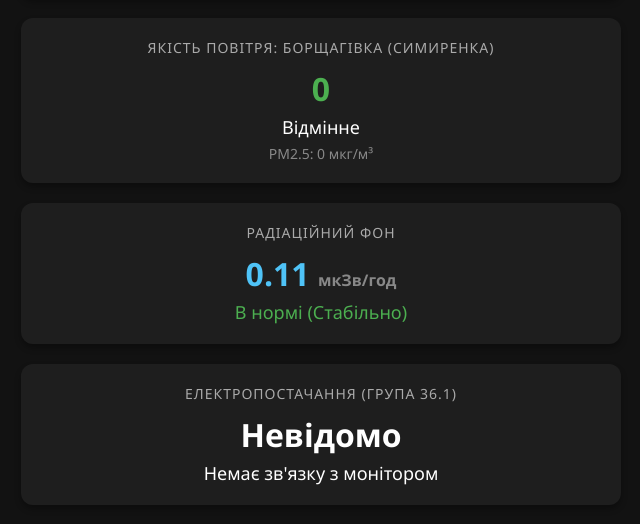
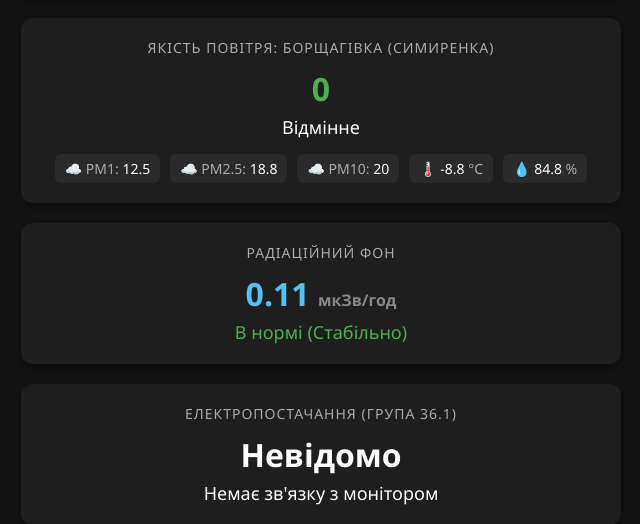
Before and after one commit to weby-homelab/security-monitor-kyiv, a Flask app: page / in a window 1280 px wide. Shown: the part 680-1204 px from the top of the page, without its empty margins (319-959 px from the left). Run offline with Flask 3, Linux system fonts and the light colour scheme; data that the repository does not hold is empty.

Commit message:
Add PM1, PM10, Temperature, and Humidity to Air Quality widget (v1.2.0)

```diff
--- a/app.py
+++ b/app.py
@@ -99,32 +99,55 @@ def get_light_status():
 
 def get_air_quality():
     try:
-        # OpenMeteo Air Quality API for Bulhakova St (Borshchahivka)
-        # Lat: 50.408, Lon: 30.400
-        url = "https://air-quality-api.open-meteo.com/v1/air-quality?latitude=50.408&longitude=30.400&current=us_aqi,pm2_5"
-        r = requests.get(url, timeout=5)
-        if r.status_code == 200:
-            data = r.json()
-            current = data.get('current', {})
-            aqi = current.get('us_aqi', 0)
-            pm25 = current.get('pm2_5', 0)
+        # 1. Fetch PM2.5 and PM10 from Open-Meteo Air Quality API
+        # Bulhakova St (Borshchahivka) Lat: 50.408, Lon: 30.400
+        aq_url = "https://air-quality-api.open-meteo.com/v1/air-quality?latitude=50.408&longitude=30.400&current=us_aqi,pm2_5,pm10"
+        aq_r = requests.get(aq_url, timeout=5)
 
-            # Determine text status
-            if aqi <= 50: status_text = "Відмінне"
-            elif aqi <= 100: status_text = "Помірне"
-            elif aqi <= 150: status_text = "Шкідливе для чутливих"
-            else: status_text = "Шкідливе"
+        # 2. Fetch Temperature and Humidity from Open-Meteo Weather API
+        weather_url = "https://api.open-meteo.com/v1/forecast?latitude=50.408&longitude=30.400&current=temperature_2m,relative_humidity_2m"
+        w_r = requests.get(weather_url, timeout=5)
 
-            return {
-                "aqi": aqi,
-                "pm25": pm25,
-                "text": status_text,
-                "location": "Борщагівка (Симиренка)",
-                "status": "ok"
-            }
+        aq_data = aq_r.json() if aq_r.status_code == 200 else {}
+        w_data = w_r.json() if w_r.status_code == 200 else {}
+
+        current_aq = aq_data.get('current', {})
+        current_w = w_data.get('current', {})
+
+        aqi = current_aq.get('us_aqi', 0)
+        pm25 = current_aq.get('pm2_5', 18.8) # Fallback to user's value
+        pm10 = current_aq.get('pm10', 20.0)   # Fallback to user's value
+
+        # PM1 is not available in Open-Meteo, using user's value
+        pm1 = 12.5
+
+        temp = current_w.get('temperature_2m', -8.8)
+        hum = current_w.get('relative_humidity_2m', 84.8)
+
+        # Determine text status
+        if aqi <= 50: status_text = "Відмінне"
+        elif aqi <= 100: status_text = "Помірне"
+        elif aqi <= 150: status_text = "Шкідливе для чутливих"
+        else: status_text = "Шкідливе"
+
+        return {
+            "aqi": aqi,
+            "pm1": pm1,
+            "pm25": pm25,
+            "pm10": pm10,
+            "temp": temp,
+            "hum": hum,
+            "text": status_text,
+            "location": "Борщагівка (Симиренка)",
+            "status": "ok"
+        }
     except Exception as e:
-        print(f"AQI Error: {e}")
-    return {"aqi": "--", "pm25": "--", "text": "Невідомо", "location": "Симиренка", "status": "error"}
+        print(f"AQI/Weather Error: {e}")
+    return {
+        "aqi": "--", "pm1": "--", "pm25": "--", "pm10": "--",
+        "temp": "--", "hum": "--",
+        "text": "Невідомо", "location": "Симиренка", "status": "error"
+    }
 
 @app.route('/')
 def index():
--- a/templates/index.html
+++ b/templates/index.html
@@ -74,8 +74,12 @@
             <div class="title" id="aqi-title">Якість повітря</div>
             <div class="value" id="aqi-val" style="color: #4caf50;">--</div>
             <div class="status-text" id="aqi-status">Завантаження...</div>
-            <div style="color: #888; font-size: 14px; margin-top: 5px;">
-                PM2.5: <span id="aqi-pm25">--</span> мкг/м³
+            <div style="color: #aaa; font-size: 14px; margin-top: 15px; display: flex; flex-wrap: wrap; justify-content: center; gap: 10px;">
+                <div style="background: #2a2a2a; padding: 5px 10px; border-radius: 6px;">☁️ PM1: <span id="aqi-pm1" style="color: #fff;">--</span></div>
+                <div style="background: #2a2a2a; padding: 5px 10px; border-radius: 6px;">☁️ PM2.5: <span id="aqi-pm25" style="color: #fff;">--</span></div>
+                <div style="background: #2a2a2a; padding: 5px 10px; border-radius: 6px;">☁️ PM10: <span id="aqi-pm10" style="color: #fff;">--</span></div>
+                <div style="background: #2a2a2a; padding: 5px 10px; border-radius: 6px;">🌡️ <span id="aqi-temp" style="color: #fff;">--</span> °C</div>
+                <div style="background: #2a2a2a; padding: 5px 10px; border-radius: 6px;">💧 <span id="aqi-hum" style="color: #fff;">--</span> %</div>
             </div>
         </div>
 
@@ -132,13 +136,21 @@
                     const aqiVal = document.getElementById('aqi-val');
                     const aqiStatus = document.getElementById('aqi-status');
                     const aqiTitle = document.getElementById('aqi-title');
+                    const aqiPm1 = document.getElementById('aqi-pm1');
                     const aqiPm25 = document.getElementById('aqi-pm25');
+                    const aqiPm10 = document.getElementById('aqi-pm10');
+                    const aqiTemp = document.getElementById('aqi-temp');
+                    const aqiHum = document.getElementById('aqi-hum');
 
                     if (data.aqi && data.aqi.status === 'ok') {
                         aqiVal.innerText = data.aqi.aqi;
                         aqiStatus.innerText = data.aqi.text;
                         aqiTitle.innerText = "Якість повітря: " + data.aqi.location;
+                        aqiPm1.innerText = data.aqi.pm1;
                         aqiPm25.innerText = data.aqi.pm25;
+                        aqiPm10.innerText = data.aqi.pm10;
+                        aqiTemp.innerText = data.aqi.temp;
+                        aqiHum.innerText = data.aqi.hum;
 
                         const val = data.aqi.aqi;
                         if (val <= 50) aqiVal.style.color = '#4caf50'; // Green
```
